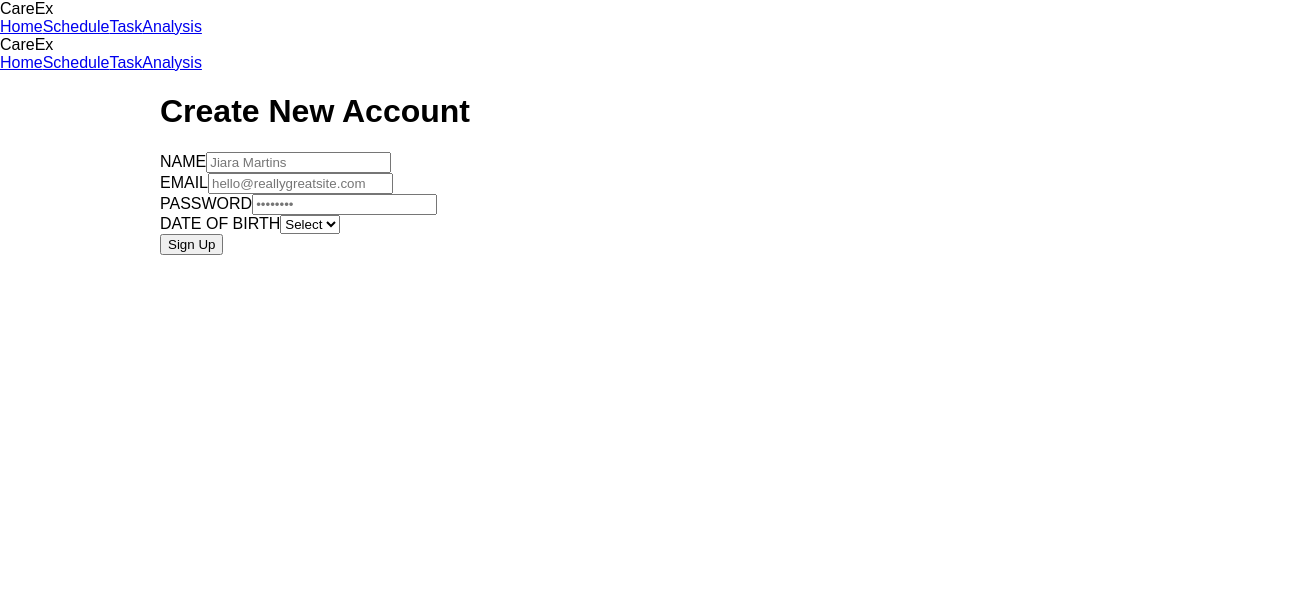
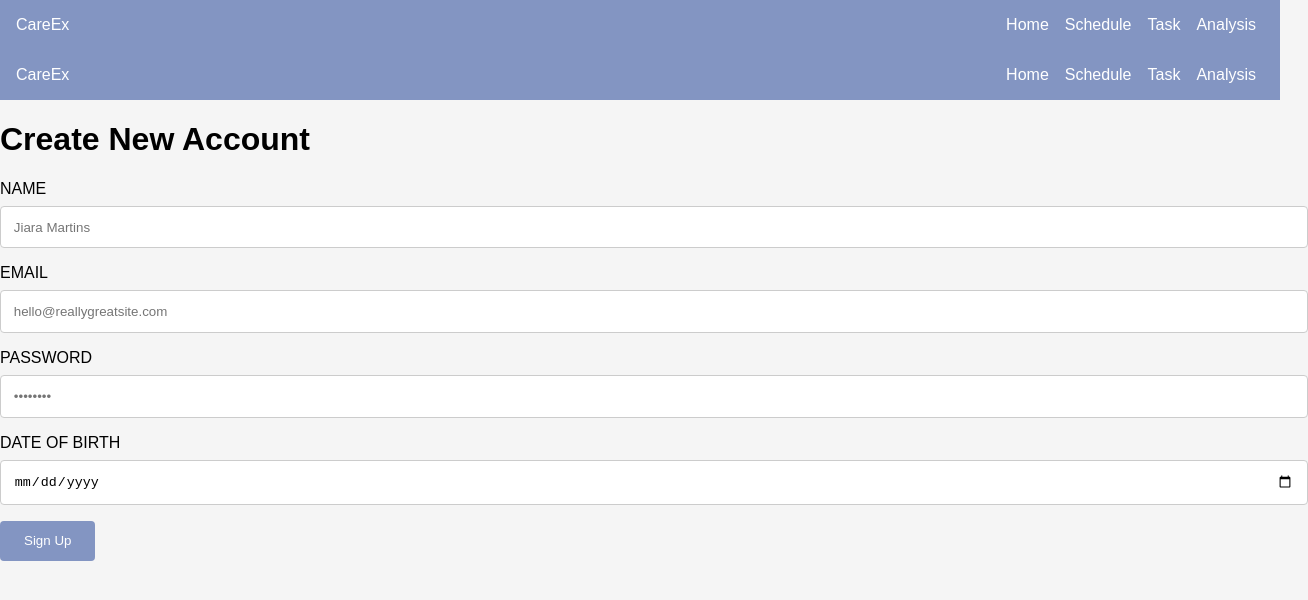
Before and after one commit to Boot41/Assignment-3, a React (Create React App) app in the folder career/: page /signup in a window 1280 px wide. Shown: the top 600 px of the page, 1308 px wide, since content can reach past the window. Built offline with nearby package versions, Linux system fonts and the light colour scheme.

Commit message:
css updated signup

```diff
--- a/career/src/index.css
+++ b/career/src/index.css
@@ -11,3 +11,61 @@ code {
   font-family: source-code-pro, Menlo, Monaco, Consolas, 'Courier New',
     monospace;
 }
+/* styles.css */
+
+/* Global styles */
+body {
+  font-family: sans-serif;
+  margin: 0;
+  padding: 0;
+  background-color: #f5f5f5; /* Light gray background */
+}
+
+/* Navigation bar */
+nav {
+  background-color: #8395c2;
+  color: white;
+  padding: 1rem;
+  display: flex;
+  justify-content: space-between;
+  align-items: center;
+}
+
+nav a {
+  color: white;
+  text-decoration: none;
+  padding: 0.5rem;
+}
+
+/* Signup form */
+.signup-form {
+  max-width: 400px;
+  margin: 0 auto;
+  padding: 2rem;
+  background-color: white;
+  border-radius: 8px;
+  box-shadow: 0px 2px 5px rgba(0, 0, 0, 0.1);
+}
+
+/* Form elements */
+label {
+  display: block;
+  margin-bottom: 0.5rem;
+}
+
+input, select {
+  width: 100%;
+  padding: 0.8rem;
+  border: 1px solid #ccc;
+  border-radius: 4px;
+  margin-bottom: 1rem;
+}
+
+button {
+  background-color: #8395c2;
+  color: white;
+  padding: 0.8rem 1.5rem;
+  border: none;
+  border-radius: 4px;
+  cursor: pointer;
+}
--- a/career/src/views/Signuppage.js
+++ b/career/src/views/Signuppage.js
@@ -1,6 +1,4 @@
 import React, { useState } from 'react';
-import { useNavigate } from 'react-router-dom';
-import './Signuppage.css';
 import NavBar from '../components/NavBar'; // Ensure the import path is correct
 
 function Signuppage() {
@@ -9,13 +7,9 @@ function Signuppage() {
   const [password, setPassword] = useState('');
   const [dateOfBirth, setDateOfBirth] = useState('');
 
-  const navigate = useNavigate(); // Initialize the useNavigate hook
-
   const handleSubmit = (e) => {
     e.preventDefault();
-    // Handle form submission (e.g., send data to the server)
-    // After successful form submission, redirect to the login page
-    navigate('/login');
+    // Handle form submission
   };
 
   return (
@@ -71,15 +65,13 @@ function Signuppage() {
                 <label className="text-gray-700 block mb-2" htmlFor="dateOfBirth">
                   DATE OF BIRTH
                 </label>
-                <select
+                <input
                   id="dateOfBirth"
+                  type="date"
                   value={dateOfBirth}
                   onChange={(e) => setDateOfBirth(e.target.value)}
                   className="shadow appearance-none border rounded-w-md py-2 px-3 text-gray-700 leading-tight focus:outline-none focus:ring-2 focus:ring-blue-500 focus:border-transparent bg-white"
-                >
-                  <option value="">Select</option>
-                  {/* Add options here */}
-                </select>
+                />
               </div>
               <div className="flex items-center justify-center mt-4">
                 <button
```
Also changed, not shown: career/src/hooks/DarkMode.js (added, +42 -0 lines).
